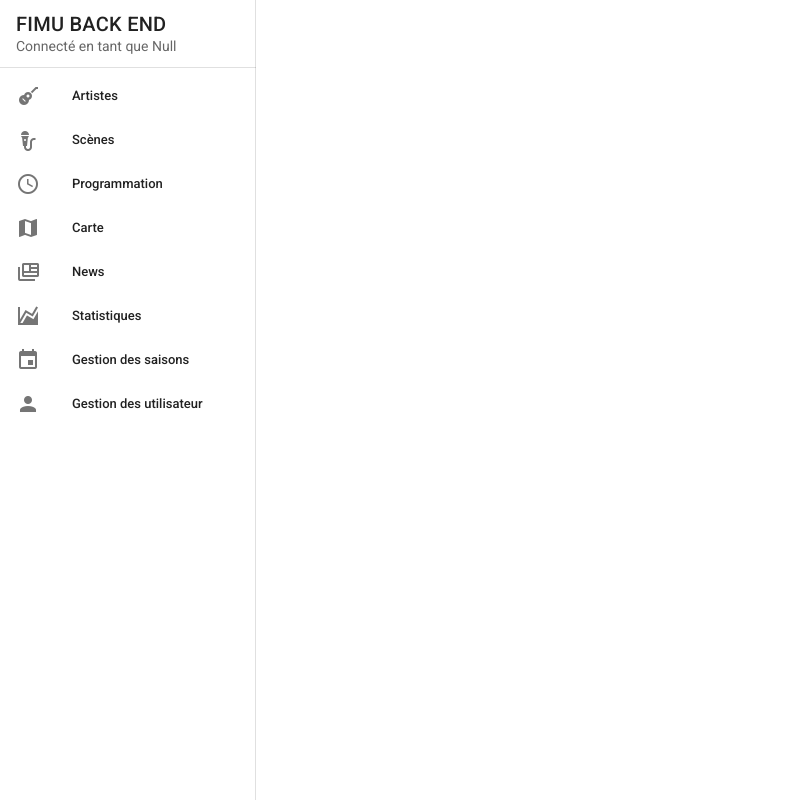
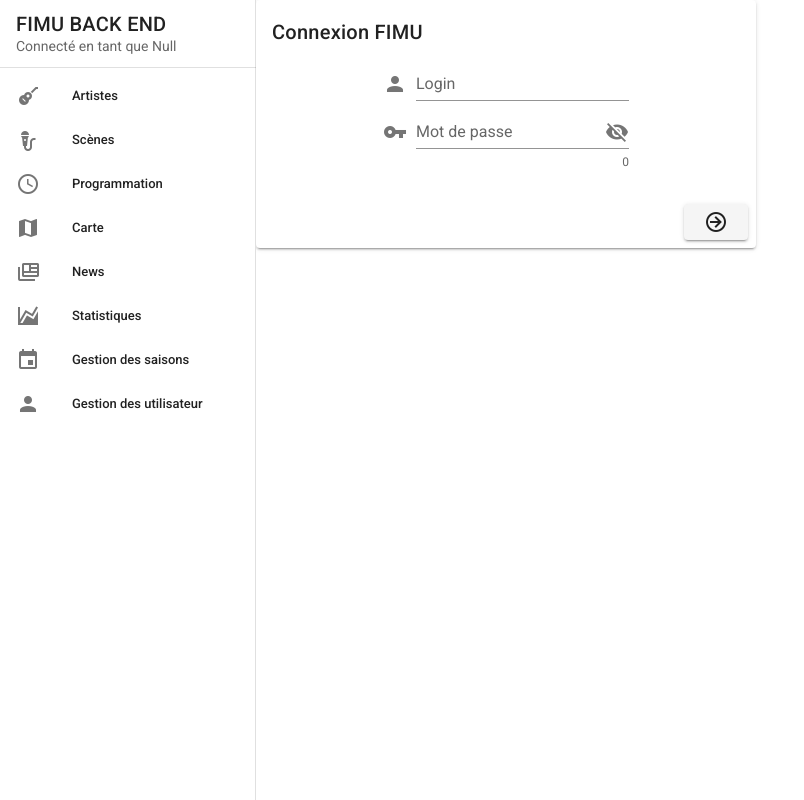
Before and after one commit to ArnaudCHEVALME/FIMU-ADMIN-VUE, a Vue app: page /login in a window 1280 px wide. Shown: the whole page, without its empty margins (0-804 px from the left). Built offline with nearby package versions, Linux system fonts and the light colour scheme.

Commit message:
Login Card with show and hide password

```diff
--- a/src/components/CardSaison.vue
+++ b/src/components/CardSaison.vue
@@ -1,6 +1,4 @@
 <template>
-  <v-container>
-    <h1>{{saison.image}}</h1>
     <v-card class="mx-auto" elevation="10" max-width="344">
       <v-card-text>
         <v-img :src="require('../assets/shrek.png')" ></v-img>
@@ -28,7 +26,6 @@
         </v-row>
       </v-card-subtitle>
     </v-card>
-  </v-container>
 </template>
 
 <script>
--- /dev/null
+++ b/src/components/LoginPage.vue
@@ -0,0 +1,60 @@
+<template>
+  <v-card max-width="500">
+    <v-card-title>
+      Connexion FIMU
+    </v-card-title>
+    <v-card-text>
+      <v-input>
+        <v-row>
+          <v-col cols="3">
+
+          </v-col>
+          <v-col cols="6">
+            <v-row>
+              <v-text-field
+                  label="Login"
+                  prepend-icon="mdi-account"
+                  hide-details="auto"
+              ></v-text-field>
+            </v-row>
+            <v-row>
+              <v-text-field
+                  prepend-icon="mdi-key"
+                  v-model="password"
+                  :append-icon="show ? 'mdi-eye' : 'mdi-eye-off'"
+                  :type="show ? 'text' : 'password'"
+                  label="Mot de passe"
+                  counter
+                  @click:append="show = !show"
+              ></v-text-field>
+            </v-row>
+          </v-col>
+        </v-row>
+      </v-input>
+    </v-card-text>
+    <v-card-actions>
+      <v-spacer></v-spacer>
+      <v-btn>
+        <v-icon>
+          mdi-arrow-right-circle-outline
+        </v-icon>
+      </v-btn>
+    </v-card-actions>
+  </v-card>
+</template>
+
+<script>
+export default {
+  name: "LoginPage",
+  data: () => {
+    return {
+      show: false,
+      password: ""
+    }
+  }
+};
+</script>
+
+<style scoped>
+
+</style>
--- a/src/router/index.js
+++ b/src/router/index.js
@@ -4,6 +4,7 @@ import HomeView from '../views/HomeView.vue'
 import CardNews from "@/components/CardNews";
 import GridComponent from '../components/GridComponent'
 import CardSaison from '../components/CardSaison.vue'
+import LoginPage from '../components/LoginPage.vue'
 
 Vue.use(VueRouter)
 
@@ -28,6 +29,11 @@ const routes = [
     name: 'grid',
     component: GridComponent
   },
+  {
+    path: '/login',
+    name: 'login',
+    component: LoginPage
+  },
 ]
 const router = new VueRouter({
   mode: 'history',
```
